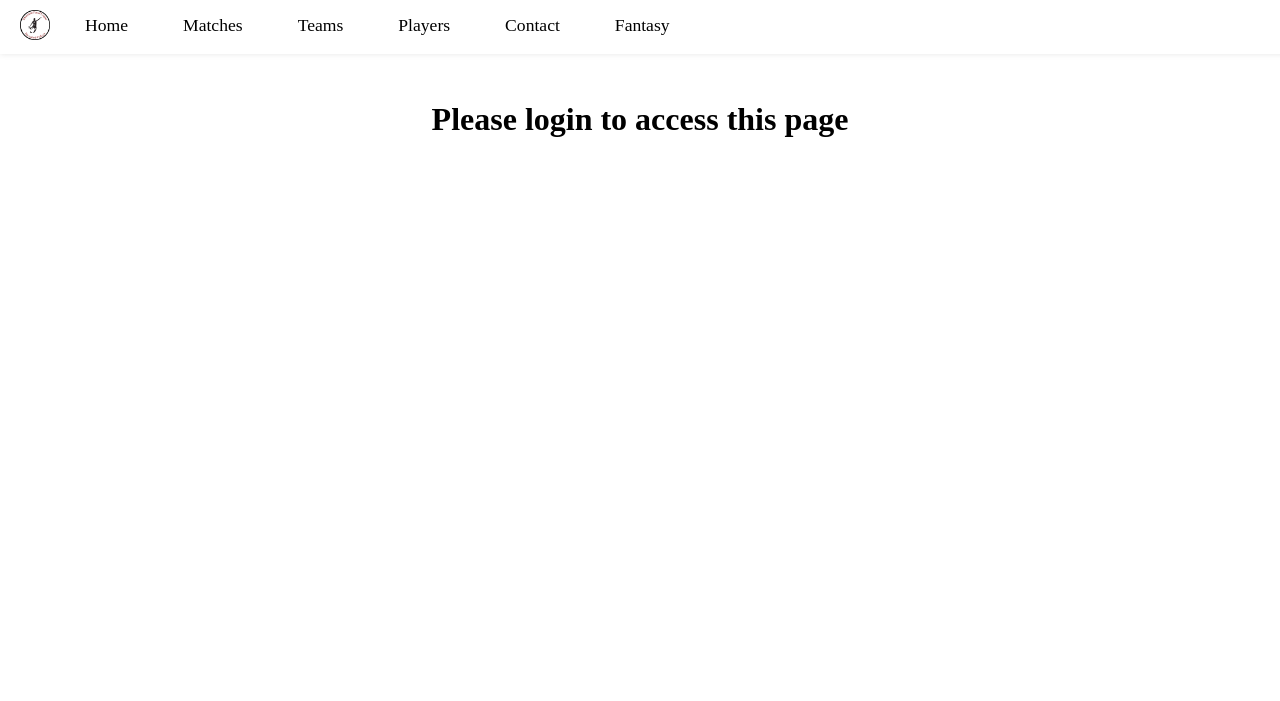
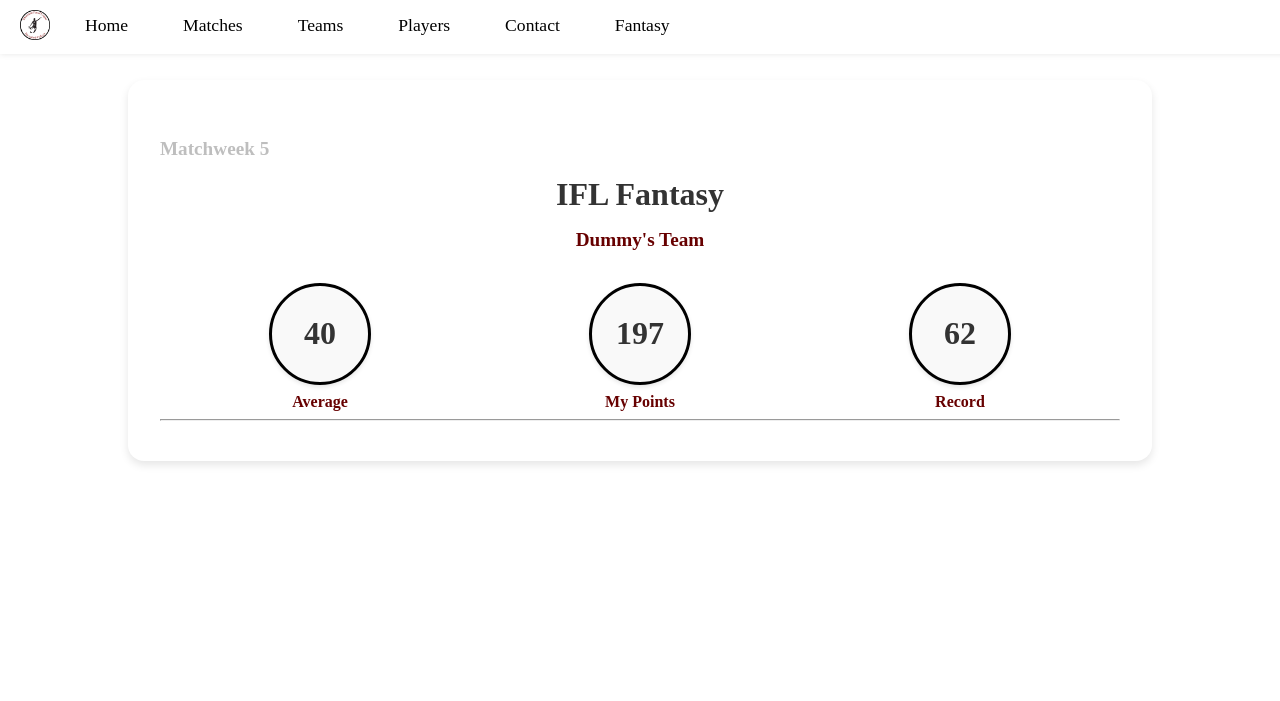
Before and after one commit to Fejiroisaacs/Haverford-IFL, a FastAPI app: page /fantasy in a window 1280 px wide. Shown: the top 701 px of the page. Run offline with FastAPI, Linux system fonts and the light colour scheme; parts of the project's set-up code (start-up, migrations or seed data) failed here and were passed over.

Commit message:
started fantasy style with dummy data for now

```diff
--- a/routers/fantasy.py
+++ b/routers/fantasy.py
@@ -16,4 +16,17 @@ async def fantasy_loading(request: Request, session_token: str = Cookie(None)):
         except Exception as e:
             print("Invalid session token:", str(e))
 
-    return templates.TemplateResponse("fantasy.html", {"request": request, "user": user})
+    return templates.TemplateResponse("fantasy.html", {"request": request, "user": user, 'data': get_user_data()})
+
+
+def get_user_data():
+    dummy_data = {
+        'Name': 'Dummy',
+        'Average': 40,
+        'curr_pts' : 197,
+        'record': 62,
+        'team': ['Rami', 'Yass', 'Kab', 'Fej', 'Grant'],
+        'MW': 5,
+        'Deadline': '1/17'
+    }
+    return dummy_data
--- a/templates/fantasy.html
+++ b/templates/fantasy.html
@@ -3,85 +3,37 @@
 {% block title %}Fantasy{% endblock %}
 
 {% block content %}
+<link rel="stylesheet" href="/static/fantasy.css">
+
 {% if user is not none and 'user_id' in user.keys() %}
-    <div class="fantasy-container">
-        <div class="fantasy-section">
-            <h2>Current Team</h2>
-            <ul>
-                <li>Player 1</li>
-                <li>Player 2</li>
-                <li>Player 3</li>
-            </ul>
+{% endif %}
+{% if True %}
+    <div class='container'>
+        <h4 class='mw'>Matchweek {{data['MW']}}</h4>
+        <h2 class='title'>IFL Fantasy</h2>
+        <h4 class='subtitle'>{{data['Name']}}'s Team</h4>
+        <div class='points-container'>
+            <div class='points'>
+                <h1 class='pt'>{{data['Average']}}</h1>
+                <h4 class='pt-label'>Average</h4>
+            </div>
+            <div class='points'>
+                <h1 class='pt'>{{data['curr_pts']}}</h1>
+                <h4 class='pt-label'>My Points</h4>
+            </div>
+            <div class='points'>
+                <h1 class='pt'>{{data['record']}}</h1>
+                <h4 class='pt-label'>Record</h4>
+            </div>
         </div>
-
-        <div class="fantasy-section">
-            <h2>Captain</h2>
-            <p>Current Captain: Player 1</p>
-        </div>
-
-        <div class="fantasy-section">
-            <h2>Balance</h2>
-            <p>Current Balance: 1000</p>
-        </div>
-
-        <div class="fantasy-section">
-            <h2>Transfer</h2>
-            <p>Transfers Available: 2</p>
-            <button type="button">Make a Transfer</button>
-        </div>
+        <hr>
     </div>
 {% else %}
     <h1>Please login to access this page</h1>
 {% endif %}
 
 <style>
-    .fantasy-container {
-        display: flex;
-        flex-direction: column;
-        align-items: center;
-        padding: 20px;
-    }
 
-    .fantasy-section {
-        background-color: #fff;
-        border: 1px solid #ccc;
-        border-radius: 5px;
-        padding: 20px;
-        margin: 10px 0;
-        width: 80%;
-        box-shadow: 0 0 10px rgba(0,0,0,0.1);
-    }
-
-    .fantasy-section h2 {
-        margin-top: 0;
-    }
-
-    .fantasy-section ul {
-        list-style-type: none;
-        padding: 0;
-    }
-
-    .fantasy-section ul li {
-        padding: 10px;
-        margin: 5px 0;
-        border-radius: 3px;
-    }
-
-    button {
-        background-color: #670000;
-        color: white;
-        padding: 10px 20px;
-        border: none;
-        border-radius: 5px;
-        cursor: pointer;
-        transition: background-color 0.3s;
-    }
-
-    button:hover {
-        background-color: #a94442;
-    }
-
-    }
 
 </style>
 
--- /dev/null
+++ b/templates/static/fantasy.css
@@ -0,0 +1,80 @@
+.container {
+    background-color: #fff;
+    border-radius: 1rem;
+    box-shadow: 0 0.25rem 0.5rem rgba(0, 0, 0, 0.1);
+    padding: 2rem;
+    text-align: center;
+    width: 90%;
+    max-width: 60rem;
+    margin: auto;
+}
+
+.mw {
+    font-size: 1.2rem;
+    color: #000;
+    margin-bottom: 1rem;
+    text-align: left;
+    opacity:0.25;
+}
+
+.title {
+    font-size: 2rem;
+    margin: 1rem 0;
+    color: #333;
+}
+
+.subtitle {
+    font-size: 1.2rem;
+    margin: 1rem 0;
+    color: #670000;
+}
+
+.points-container {
+    display: flex;
+    justify-content: space-around;
+    margin-top: 2rem;
+}
+
+.pt {
+    background-color: #f9f9f9;
+    border-radius: 50%;
+    padding: 2rem;
+    width: 2rem;
+    height: 2rem;
+    display: flex;
+    flex-direction: column;
+    justify-content: center;
+    align-items: center;
+    border: 3px solid #000;
+    box-shadow: 0 0.125rem 0.25rem rgba(0, 0, 0, 0.1);
+}
+
+.points h1 {
+    font-size: 2rem;
+    margin: 0;
+    color: #333;
+}
+
+.points h4 {
+    font-size: 1rem;
+    margin: 0.5rem 0 0;
+    color: #670000;
+}
+
+
+/* Responsive Design */
+@media (max-width: 768px) {
+    .container {
+        width: 94%;
+        padding: 1.5rem;
+    }
+
+    .points-container {
+        flex-direction: column;
+        align-items: center;
+    }
+
+    .points {
+        margin-bottom: 1rem;
+    }
+}
```
